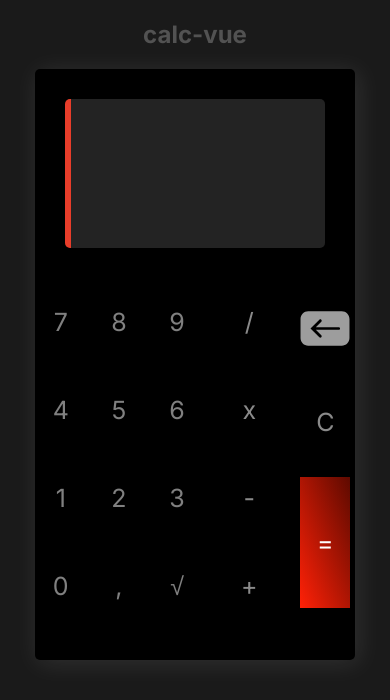
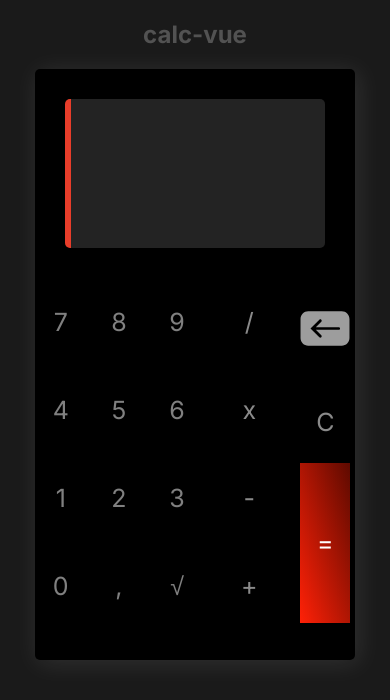
Before and after one commit to senagab/calculator-vue, a Vue app: page / in a window 390 px wide. Shown: the top 700 px of the page. Built offline with nearby package versions, Linux system fonts and the light colour scheme.

Commit message:
feat tamanho do botão enter fixado em media query desktop

```diff
--- a/src/App.vue
+++ b/src/App.vue
@@ -12,6 +12,8 @@ function bgColor() {
   });
 }
 bgColor();
+
+
 
 /* Estado reativo para gerenciar os valores da calculadora */
 const estado = reactive({
--- a/src/components/Keyboard.vue
+++ b/src/components/Keyboard.vue
@@ -176,7 +176,8 @@ const props = defineProps({
             background: linear-gradient(to top right, #FF2107, #5E0A00);
             min-width: 100%;
             width: 100%;
-            min-height: 2.5em;
+            /* min-height: 2.5em; */
+            min-height: 160px;
             height: 100%;
             padding: 0 !important;
             font-size: 45px;
```
